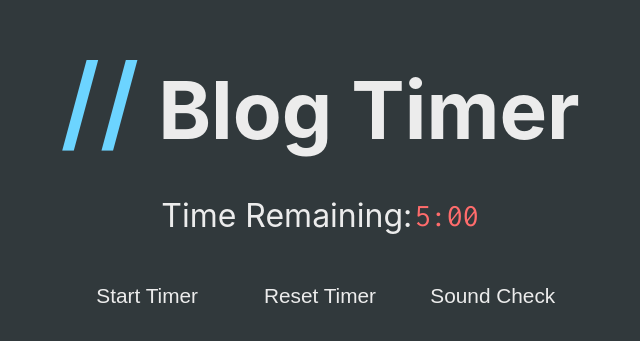
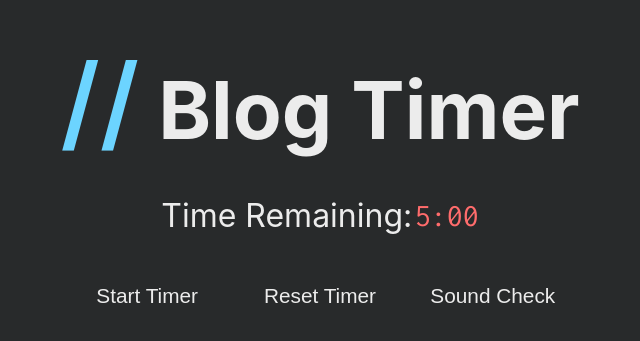
Before and after one commit to Cparusso/Blog-Timer, a React (Create React App) app: page / in a window 1280 px wide. Shown: the part 227-568 px from the top of the page, without its empty margins (320-960 px from the left). Built offline with nearby package versions, Linux system fonts and the light colour scheme.

Commit message:
Made the background color darker

```diff
--- a/src/App.css
+++ b/src/App.css
@@ -2,7 +2,7 @@
 /* https://coolors.co/727a86-30bced-009ddc-31393c-6cd4ff */
 
 body {
-  background-color: #31393C;
+  background-color: #282a2b;
   color: #ececec;
   /* font-family: 'Cousine', monospace; */
 }
```
